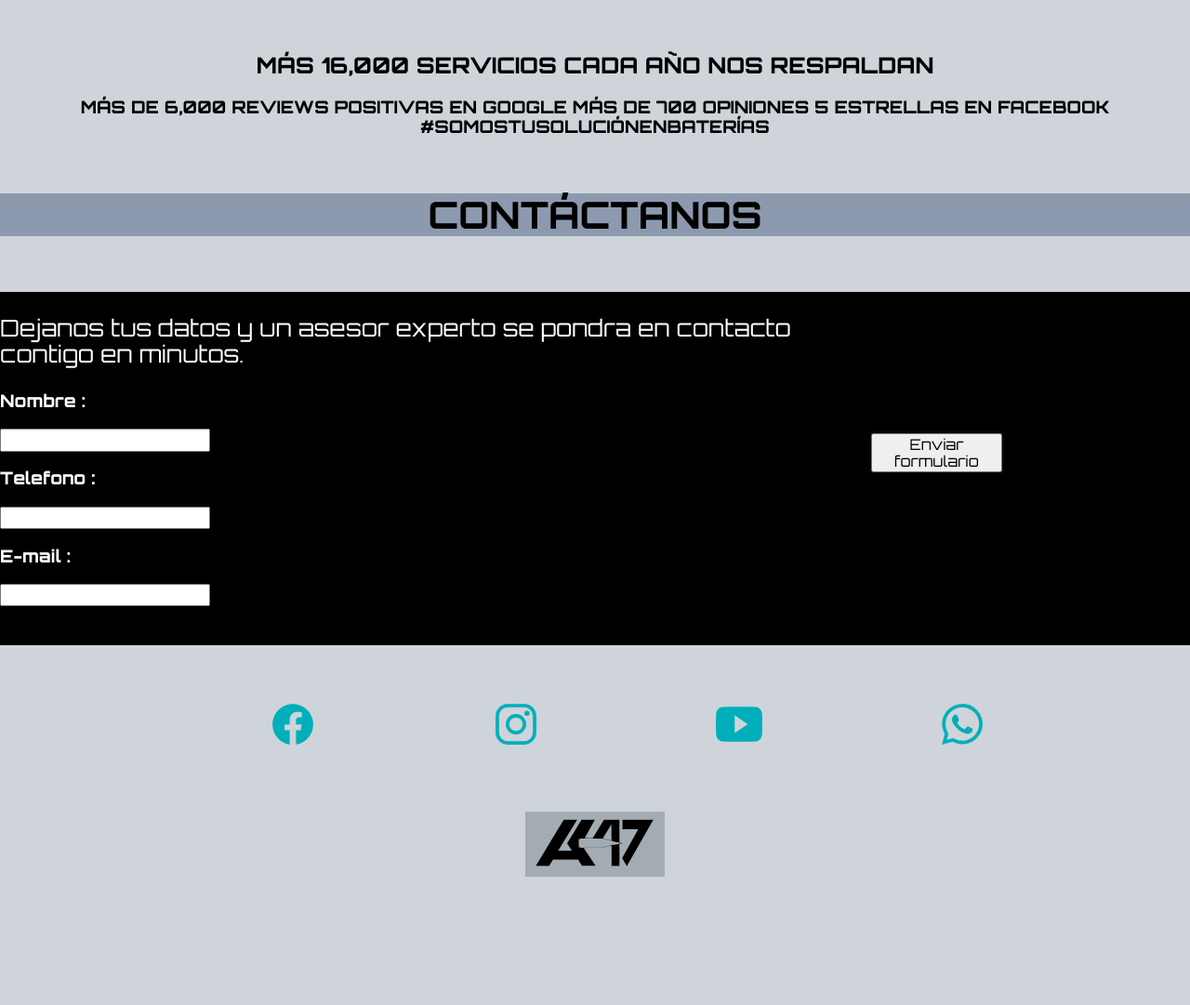
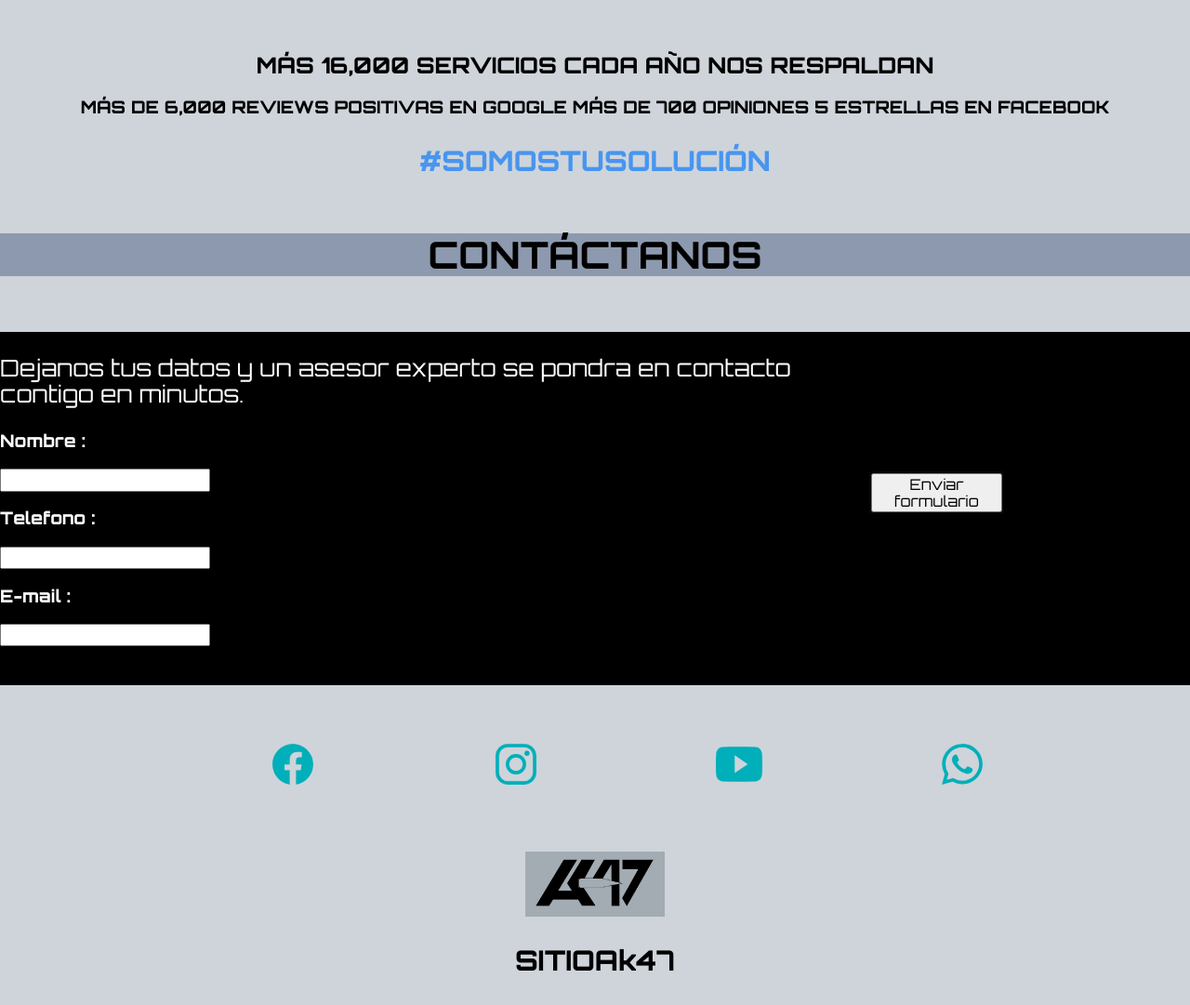
Before and after one commit to akdevlabs/Oldcarmotor, a plain HTML site: page index.html in a window 1280 px wide. Shown: the part 2277-3358 px from the top of the page at 93% size. Before the commit the page ends 3220 px from the top, so only its background shows below. Drawn offline with nearby package versions, Linux system fonts and the light colour scheme.

Commit message:
Add files via upload

```diff
--- a/index.html
+++ b/index.html
@@ -179,9 +179,9 @@
                         NOS RESPALDAN</h2>
                     <h3>MÁS DE 6,000 REVIEWS POSITIVAS EN GOOGLE
 
-                        MÁS DE 700 OPINIONES 5 ESTRELLAS EN FACEBOOK
+                        MÁS DE 700 OPINIONES 5 ESTRELLAS EN FACEBOOK</h3>
 
-                        #SOMOSTUSOLUCIÓNENBATERÍAS</h3>
+                       <h3 class="hash" > #SOMOSTUSOLUCIÓN</h3>
                 </div>
          </div>
                <div class="conta">
@@ -218,13 +218,17 @@
               </a>
               </div>
             </div>
+
            <a class="akl-logo" href="https://www.facebook.com/profile.php?id=100086936984418/" target="_blanck">
             <img alt="Akl" src="images/logoak.jpg"
             width=150" height="70">
          </a>
            </div>
 
+           <div>
+            <h3 class="Sitio" >SITIOAk47 </h3>
 
+           </div>
 
 
 
--- a/styles.css
+++ b/styles.css
@@ -266,6 +266,11 @@ body{
 .Respaldo{
     text-align: center;
 }
+.hash{
+    color: #4895ef;
+    font-size:30px ;
+    font: weight 800px; ;
+}
 .fill{
     Display: flex;
     justify-content: center;
@@ -304,12 +309,16 @@ body{
 .formulario-btn:hover{
     border: 4px solid rgb(227, 11, 11);
 }
+.Sitio{
+    font-size: 30px ;
+    font-weight: 800px;
+    text-align: center;
+}
 .akl-logo{
      display: flex;
      justify-content: center ;
      align-items: center;
      cursor: pointer;
-
 
 }
 
```
